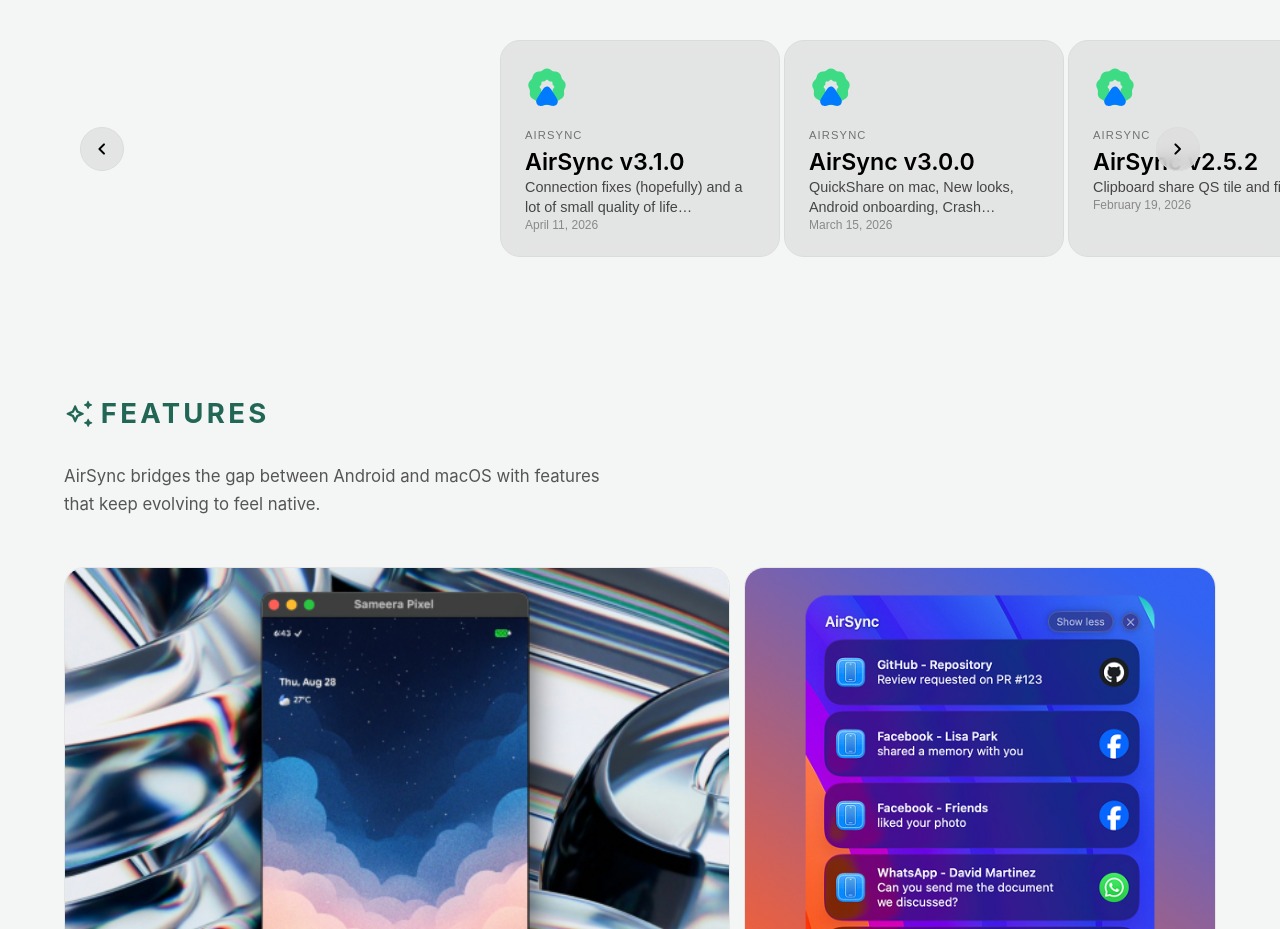
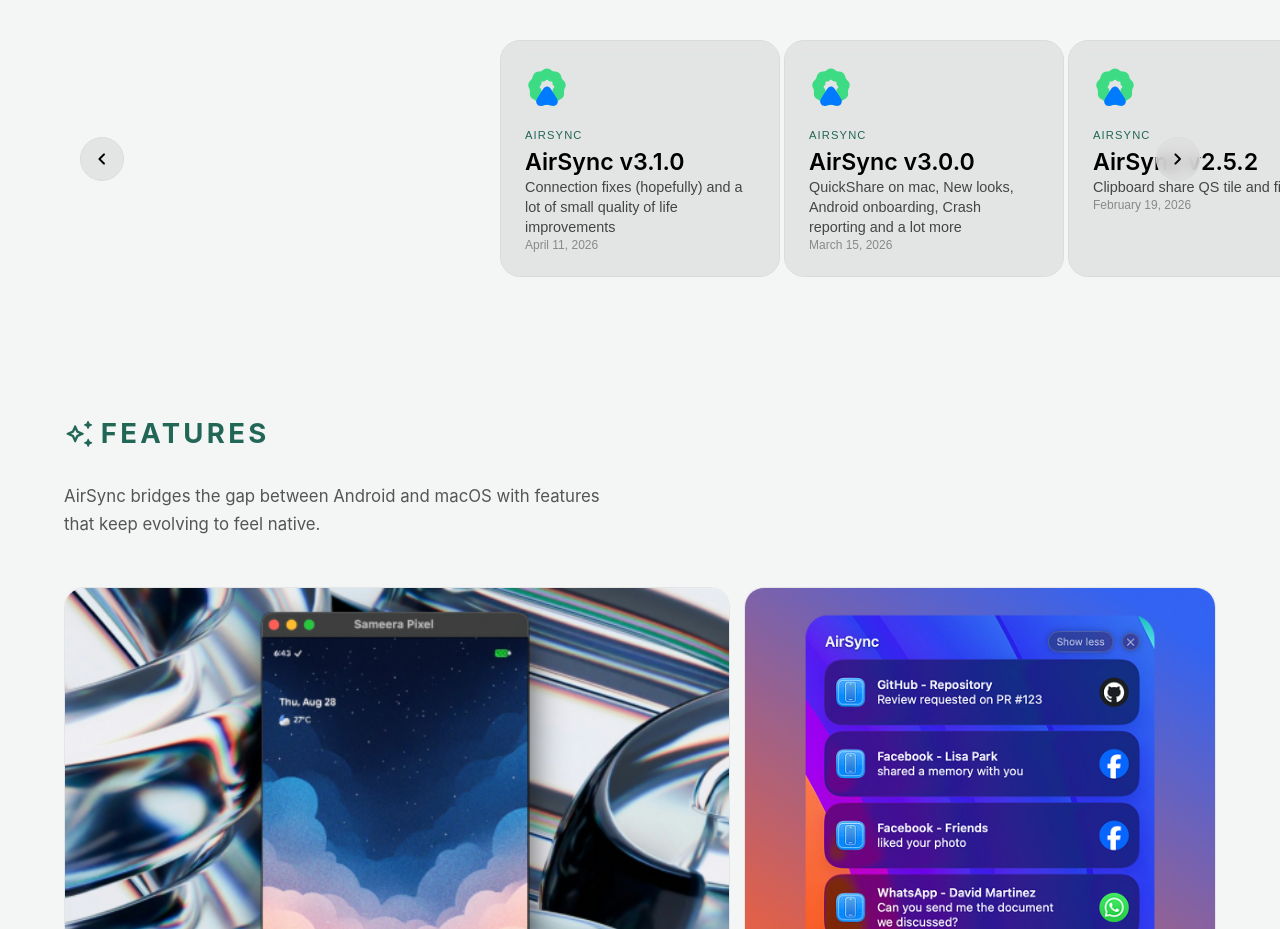
Before and after one commit to sameerasw/sameerasw.com, a Next.js app: page /airsync in a window 1280 px wide. Shown: the part 1480-2409 px from the top of the page. Built offline with nearby package versions, Linux system fonts and the light colour scheme; a web font is replaced by a local one.

Commit message:
feat: add blog support to release feed with custom styling and updated card layout

```diff
--- /dev/null
+++ b/content/release-notes/blog.md
@@ -0,0 +1,14 @@
+---
+title: "sameerasw.com"
+description: "Welcome to the new sameerasw.com"
+app: "blog"
+version: "v2.0.0"
+date: "2026-04-14"
+# link: "https://sameerasw.com"
+---
+
+# Hello!
+
+- Does this work?
+
+> (´∀｀)♡
--- a/src/components/ReleaseFeed.tsx
+++ b/src/components/ReleaseFeed.tsx
@@ -14,6 +14,7 @@
   airsync: "/assets/img/project-logos/airsync-logo.svg",
   essentials: "/assets/img/project-logos/essentials-logo.svg",
   tasks: "/assets/img/project-logos/tasks-logo.svg.png",
+  blog: "/assets/img/notion.png",
 };
 
 export default function ReleaseFeed({
@@ -141,6 +142,7 @@
                       src={LOGO_MAP[note.app]}
                       alt=""
                       className="release-card-logo"
+                      style={note.app === "blog" ? { borderRadius: "50%", objectFit: "cover", backgroundColor: "var(--primary-color)" } : {}}
                     />
                   )
                 )}
@@ -174,6 +176,7 @@
                       src={LOGO_MAP[selectedNote.app]}
                       alt={selectedNote.app}
                       className="release-modal-logo"
+                      style={selectedNote.app === "blog" ? { borderRadius: "50%", objectFit: "cover", backgroundColor: "var(--primary-color)" } : {}}
                     />
                   )
                 )}
--- a/src/styles/index/release-feed.css
+++ b/src/styles/index/release-feed.css
@@ -93,7 +93,7 @@
 .release-card {
   scroll-snap-align: center;
   flex-shrink: 0;
-  width: 280px;
+  width: fit-content;
   background: var(--background-color-tr);
   backdrop-filter: blur(var(--blur));
   border-radius: var(--radius-out);
@@ -172,9 +172,9 @@
   font-size: 0.7rem;
   text-transform: uppercase;
   letter-spacing: 0.1em;
-  opacity: 0.5;
   margin-bottom: 0.5rem;
   display: block;
+  color: var(--primary-color);
 }
 
 .release-card-title {
@@ -199,7 +199,7 @@
   opacity: 0.7;
   line-height: 1.4;
   display: -webkit-box;
-  -webkit-line-clamp: 2;
+  -webkit-line-clamp: 3;
   -webkit-box-orient: vertical;
   overflow: hidden;
 }
```
